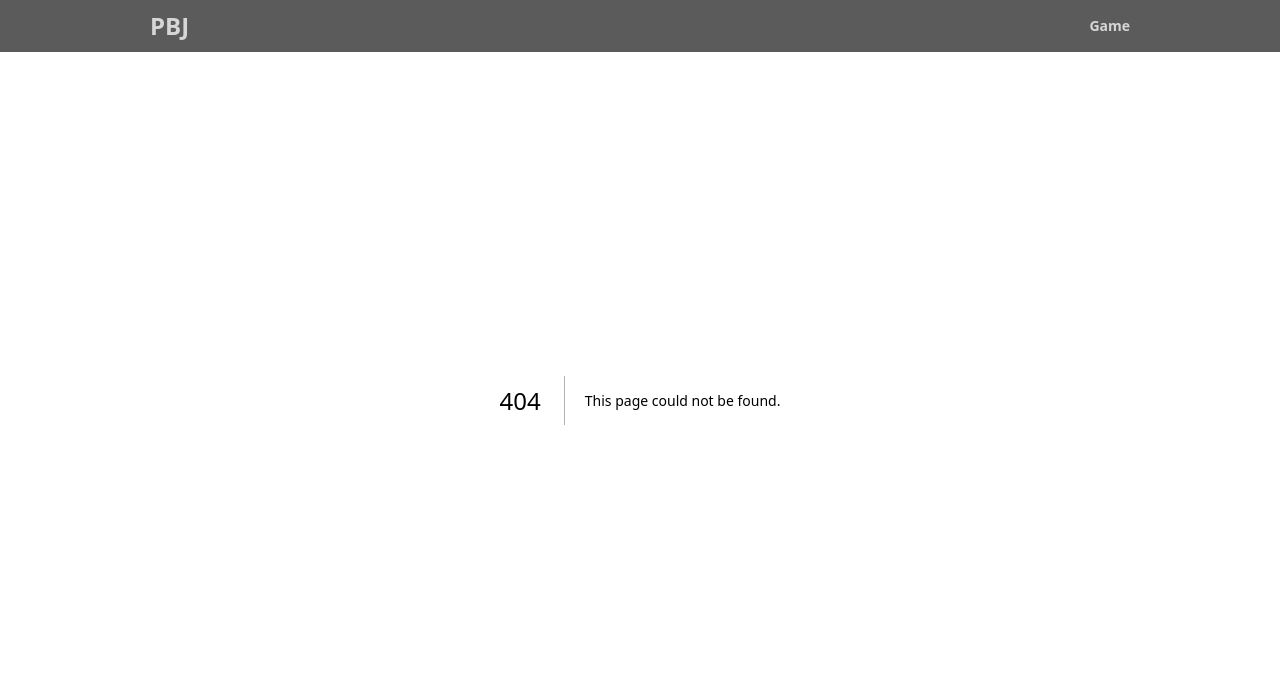
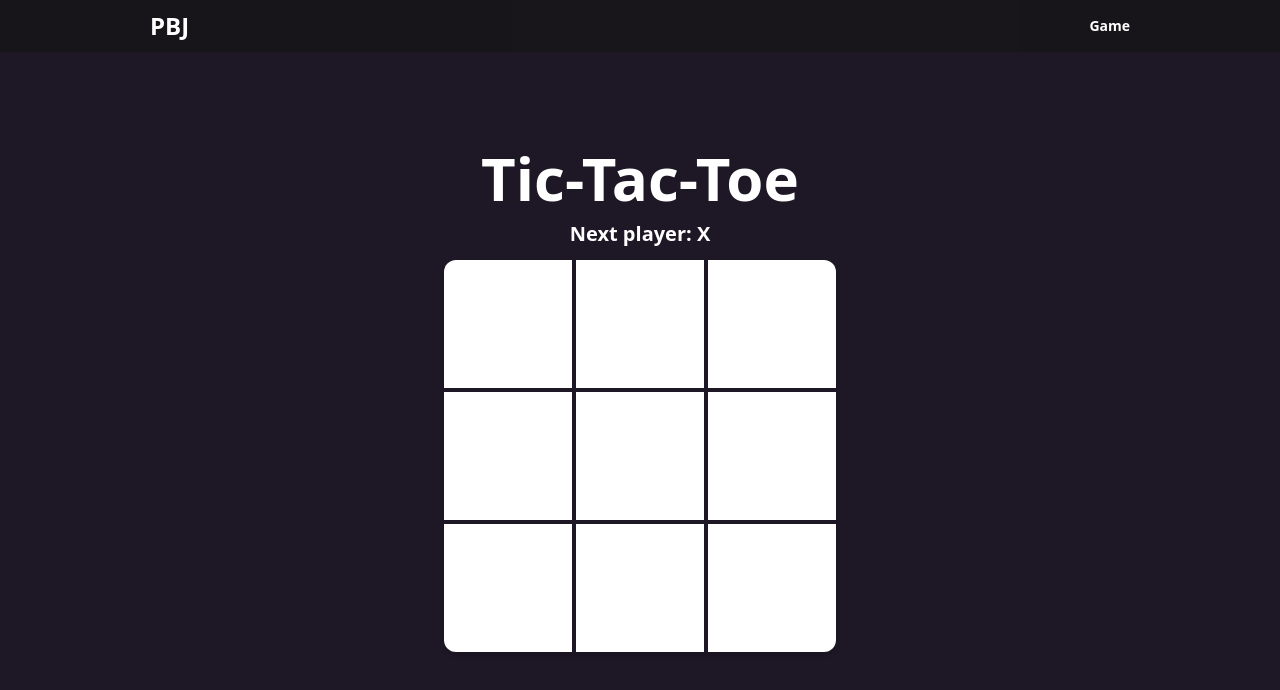
Before and after one commit to juan-lagunas/my-world, a Next.js app: page /game in a window 1280 px wide. Before the commit this address had no page. Shown: the top 690 px of the page. Built offline with nearby package versions, Linux system fonts and the light colour scheme.

Commit message:
Add new files

```diff
--- /dev/null
+++ b/src/app/game/page.tsx
@@ -0,0 +1,75 @@
+'use client';
+import { useState } from 'react';
+import Link from 'next/link';
+
+function Square({value, onSquareClick}: {value:any, onSquareClick:any}) {
+    if (!value) {
+        return <button className="h-24 sm:w-32 sm:h-32 text-2xl sm:text-3xl font-bold bg-white sm:hover:bg-zinc-300 transition ease-in-out " onClick={onSquareClick}>{value}</button>;
+    }
+    return <button className="h-24 sm:w-32 sm:h-32 text-2xl sm:text-3xl font-bold bg-white" disabled>{value}</button>;
+}
+
+export default function Game() {
+    const [xIsNext, setXIsNext] = useState(true);
+    const [squares, setSquares] = useState(Array(9).fill(null));
+    const [count, setCount] = useState(0);
+
+    function handleClick(i:any) {
+        if (squares[i] || calculateWinner(squares)) {
+            return;
+        }
+        const nextSquares = squares.slice();
+        if (xIsNext) {
+            nextSquares[i] = "X";
+        } else {
+            nextSquares[i] = "O";
+        }
+        setSquares(nextSquares);
+        setXIsNext(!xIsNext);
+        setCount(count + 1)
+    }
+
+    const winner = calculateWinner(squares);
+    let status;
+    if (winner) {
+        status = winner + ' wins!'
+    } else if (count === 9) {
+        status = "It's a tie!"
+    } else {
+        status = 'Next player: ' + (xIsNext ? "X": "O");
+    }
+
+    return (
+        <main className="flex min-h-screen w-full bg-[#1E1725]">
+            <div className="w-full sm:w-auto m-auto text-center text-white">
+                <div className="font-bold text-3xl sm:text-6xl mb-3">Tic-Tac-Toe</div>
+                <div className="font-semibold text-xl mb-3">{status}</div>
+                <div className="w-10/12 sm:w-auto mx-auto grid grid-cols-3 grid-rows-3 text-zinc-900 shadow-md rounded-xl overflow-hidden gap-1">
+                    {Array(9).fill(null).map((e, i) => <Square key={i} value={squares[i]} onSquareClick={() => handleClick(i)}/>)}
+                </div>
+            </div>
+        </main>
+    );
+}
+
+function calculateWinner(squares: any) {
+    const lines = [
+        [0, 1, 2],
+        [3, 4, 5],
+        [6, 7, 8],
+        [0, 3, 6],
+        [1, 4, 7],
+        [2, 5, 8],
+        [0, 4, 8],
+        [2, 4, 6]
+    ];
+
+    for (let i = 0; i < lines.length; i++) {
+        const [a, b, c] = lines[i];
+        if (squares[a] && squares[a] === squares[b] && squares[a] === squares[c]) {
+            return squares[a];
+        }
+    }
+
+    return null;
+}
--- a/src/app/layout.tsx
+++ b/src/app/layout.tsx
@@ -14,7 +14,7 @@ export default function RootLayout({
     <html lang="en">
         <body>
             <nav className="fixed h-[52px] w-full z-10 bg-[#161616] bg-opacity-70">
-                <div className="max-w-[980px] h-full mx-auto text-[#d6d6d6] flex justify-between items-center">
+                <div className="max-w-[980px] h-full mx-auto text-[#ffffff] flex justify-between items-center">
                     <Link href="/" className="font-bold text-2xl">PBJ</Link>
                     <Link href="/game" className="font-semibold text-sm">Game</Link>
                 </div>
```
Also changed, not shown: public/static/hero.png (added).
